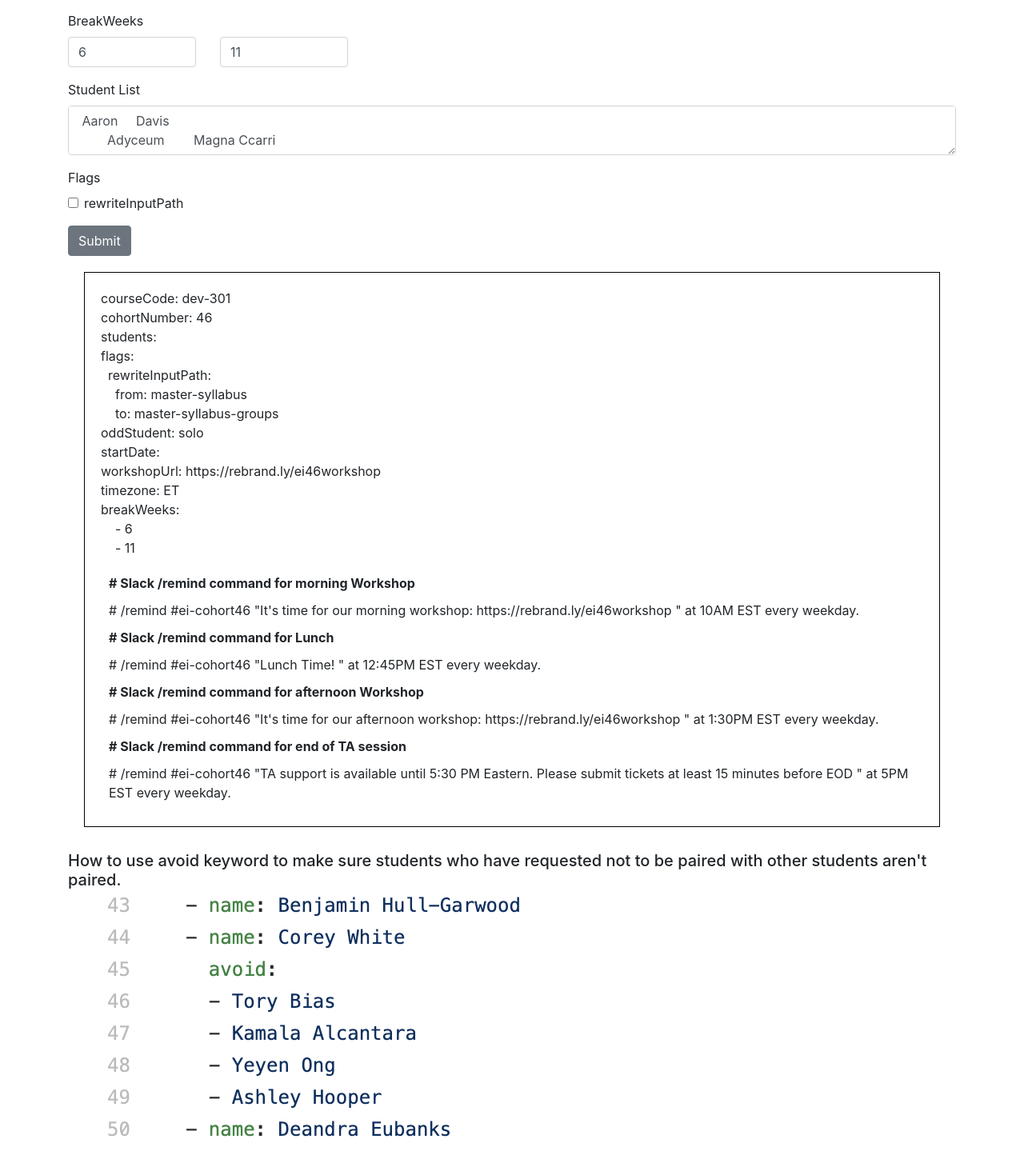
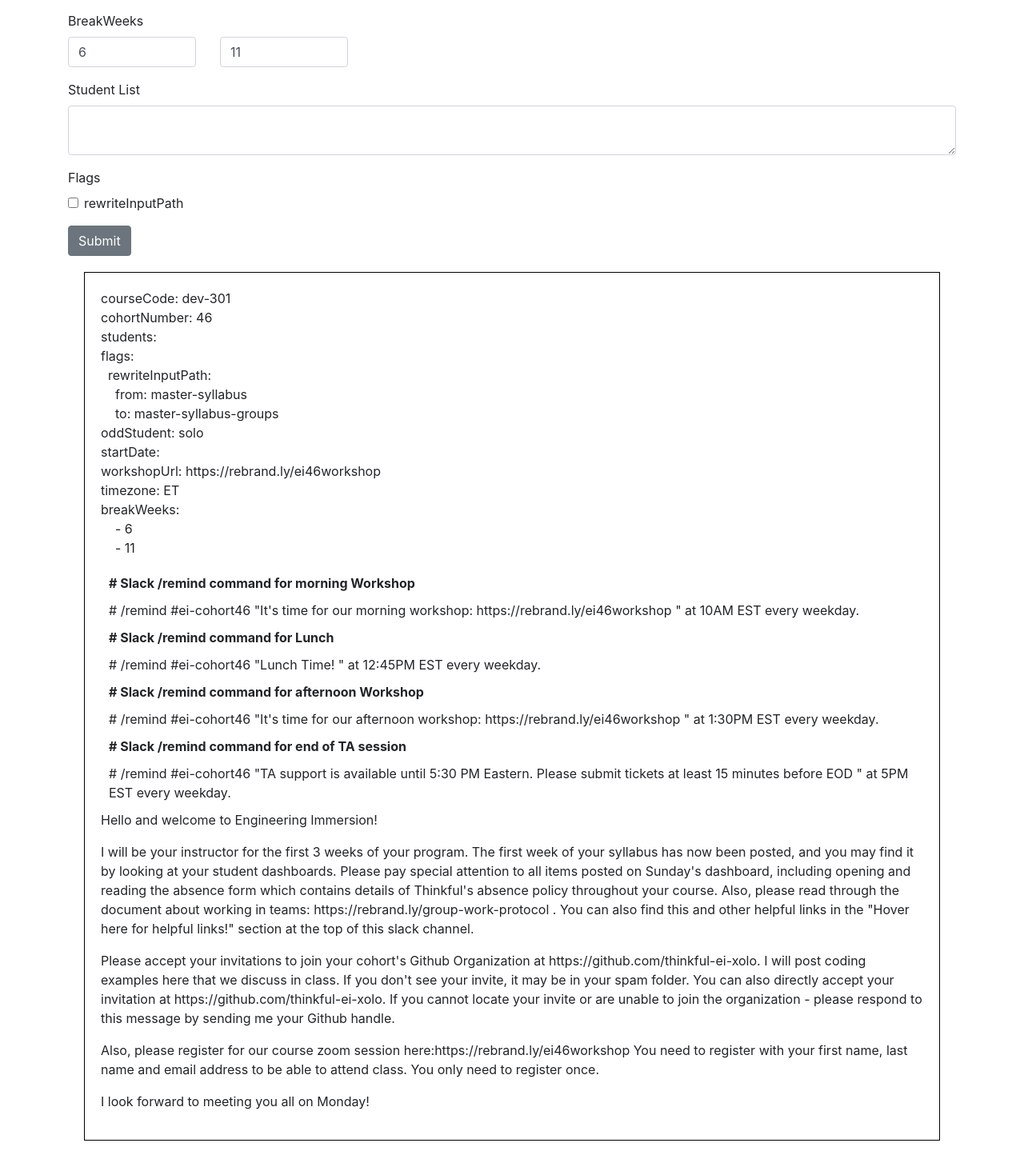
Before and after one commit to terrataylor/thinkful-instructor-tools, a React (Create React App) app: page /yaml in a window 1280 px wide. Shown: the part 522-1961 px from the top of the page at 80% size. Built offline with nearby package versions, Linux system fonts and the light colour scheme; no server answers.

Commit message:
tool updates

```diff
--- a/src/components/Attendance/Attendance.js
+++ b/src/components/Attendance/Attendance.js
@@ -35,7 +35,7 @@
              let lname = student.lname.toLowerCase();
              let name = `${fname} ${lname}`;
            let preferredname= student.preferredname !== undefined ? student.preferredname :"";
-           let attendance = this.compareToChat(chat,fname,lname,preferredname)
+           let attendance = this.compareToChat(chat,name,preferredname)
             if (name !== "") {
                 if (attendance) {
                     attendanceArray.push({ id: student.id, name: name, present: "x" })
--- a/src/components/Resources/Resources.js
+++ b/src/components/Resources/Resources.js
@@ -80,10 +80,13 @@
                                     <p><a target="_blank" rel="noopener noreferrer" href="https://lark.thinkful.com/courses/43/tickets/">Student Tickets (EI)</a></p>
                                     <p><a target="_blank" rel="noopener noreferrer" href="https://ftgen-trigger.herokuapp.com/">Syllabus Generator</a></p>
                                     <p><a target="_blank" rel="noopener noreferrer" href="https://student-auditor.herokuapp.com/">Student Auditor</a></p>
+                                    <p><a target="_blank" rel="noopener noreferrer" href="https://chegg-my.sharepoint.com/:x:/r/personal/tauhida_chegg_com/_layouts/15/guestaccess.aspx?share=ETwzAHpJQrdDvccTzrF9hDIB_-7wY3xo9ARL3FtoG2l6bA">Audit Spreadsheet</a></p>
+
                                     <p><a target="_blank" rel="noopener noreferrer" href="https://dashboard.thinkful.com/">Thinkful Courses Dashboard (Information about courses, modules, grading ruberics and checkpoints)</a></p>
                                     <p><a target="_blank" rel="noopener noreferrer" href="https://chegg.atlassian.net/wiki/spaces/TFPED/pages/386075112/CMS+Content+Reader">Thinkful PED</a></p>
                                     <p><a target="_blank" rel="noopener noreferrer" href="https://github.com/Thinkful-Ed/ei-sample-bookmarks-app">Thinkful Bookmarks App</a></p>
                                     <p><a target="_blank" rel="noopener noreferrer" href="https://chegg.sharepoint.com/sites/InstructionalDesign/SitePages/Curriculum%20Feedback%20and%20Project%20Requests.aspx">Put in Tickets about Qualified.io and Curriculum</a></p>
+                                    <p><a target="_blank" rel="noopener noreferrer" href="https://chegg.atlassian.net/wiki/spaces/TFPED/pages/175412174/Bugs+Cleanup">Put in Tickets about Sessions</a></p>
                                     <p><a target="_blank" rel="noopener noreferrer" href="https://chegg-my.sharepoint.com/personal/ttaylor_chegg_com/_layouts/15/onedrive.aspx?id=%2Fpersonal%2Fttaylor%5Fchegg%5Fcom%2FDocuments%2FCohort49Polls&originalPath=aHR0cHM6Ly9jaGVnZy1teS5zaGFyZXBvaW50LmNvbS86ZjovcC90dGF5bG9yL0VxRDVmaUdKaFhWQmlzYmtVYWF0ODZNQkFzYm0wUHdLc3BFR056cHBJMjJrbFE_cnRpbWU9YjdpRHlwWEgyRWc">Upload Poll Results</a></p>
                                     <p><a target="_blank" rel="noopener noreferrer" href="https://gist.github.com/oampo/da53e70f798dccc9923616d000c820ff">Decoder Capstone</a></p>
 
--- a/src/components/YamlGenerator/YamlGenerator.js
+++ b/src/components/YamlGenerator/YamlGenerator.js
@@ -1,128 +1,96 @@
 import React from "react";
-import { Row, Col, Container, Button, Form, FormGroup, Label, Input } from 'reactstrap';
-import apiUrl from '../../env';
-import avoidExample from '../../resources/avoid-example.png';
+import {
+  Row,
+  Col,
+  Container,
+  Button,
+  Form,
+  FormGroup,
+  Label,
+  Input,
+} from "reactstrap";
+import apiUrl from "../../env";
+import avoidExample from "../../resources/avoid-example.png";
 class YamlGenerator extends React.Component {
   state = {
     students: [],
-        courseCode:"dev-301",
-        cohortNum:46,
-        startDate:'',
-        workshopUrl:"https://rebrand.ly/ei46workshop",
+    courseCode: "dev-301",
+    cohortNum: 46,
+    startDate: "",
+    workshopUrl: "https://rebrand.ly/ei46workshop",
     timeZone: "EST",
-        breakWeek1:6,
-        breakWeek2:11,
-        studentList:` Aaron	Davis
-        Adyceum	Magna Ccarri
-        Amanda	McCabe
-        Andrew	Dela Rosa
-        Andy	Charles
-        Anthony	Odero
-        Brandon	Weiss
-        Bruno	Mota
-        Caleb	Jackson
-        Chad	Drake
-        Chanpasong	Thipphakhinkeo
-        Christopher	Whatley
-        Dennis	Vitery
-        Derek	Nellis
-        Devon	Reihl
-        Diana	Tineo
-        Harrison	Winkler
-        Ian	Jorgensen
-        Jason	Stankevich
-        Jeffrey	Chodil
-        Jordan	Doughty
-        Josh	Barnes
-        Justin	Rehrig
-        Kaylena	Hall
-        Kory	Rodriguez
-        Malik	Dejean
-        Mariela	Magallon
-        Mark	Force
-        Mark	Marcello
-        Marquel	Greene
-        Michael	Hicks-Richardson
-        Michael	Sliger
-        Nathaniel	Gaffney
-        Rachel	Reilly
-        Richard	Scott
-        Russell	Champlain
-        Sean	Mathis
-        Steven	Henderson
-        Terrance	IvyBrown
-        Theo	McCauley
-        Timothy	Mahoney
-        Trevoer	Alt
-        Will	Zeiher
-        William	Cox
-        Xavier	Ritch`,
-        rewriteInputPath:true,
-        slackHandles:""
-    }
+    breakWeek1: 6,
+    breakWeek2: 11,
+    studentList: ` `,
+    rewriteInputPath: true,
+    slackHandles: "",
+  };
 
   componentDidMount() {
     this.getItems();
   }
   getItems() {
     fetch(apiUrl)
-            .then(response => response.json())
-            .then(students => {
-                let slackHandles = students.map(student=>student.slack)
-                this.setState({slackHandles:slackHandles.join(" ")});
+      .then((response) => response.json())
+      .then((students) => {
+        let slackHandles = students.map((student) => student.slack);
+        this.setState({ slackHandles: slackHandles.join(" ") });
         /*  students.sort(function(a, b) {
                     return a.id - b.id ;
                   });
                 this.setState({ students })*/
       })
-            .catch(err => console.log(err))
+      .catch((err) => console.log(err));
   }
 
-    componentWillUnmount() {
+  componentWillUnmount() {}
+  onChange = (e) => {
+    console.log(e);
+    if (e.target.name === "rewriteInputPath") {
+      this.setState({ [e.target.name]: e.target.checked });
+    } else {
+      this.setState({ [e.target.name]: e.target.value });
+    }
+  };
 
-    }
-    onChange = e => {
-        console.log(e)
-        if(e.target.name==="rewriteInputPath"){
-            this.setState({ [e.target.name]: e.target.checked })
-        } else{
-        this.setState({ [e.target.name]: e.target.value })
-        }
-    }
-
-    generateYaml=e=> {
+  generateYaml = (e) => {
     console.log(this.state.startDate);
     e.preventDefault();
-        let students = this.state.studentList.trim().replace("	", " ").split("\n").sort();
+    let students = this.state.studentList
+      .trim()
+      .replace("	", " ")
+      .split("\n")
+      .sort();
     var nameList = students.map(function (item) {
-            return item.trim()
+      return item.trim();
     });
     let output = [];
     for (let i = 0; i < nameList.length; i++) {
       let name = nameList[i].split("	");
-             console.log(nameList[i],name,name.length)
-             if(name.length===1){
+      console.log(nameList[i], name, name.length);
+      if (name.length === 1) {
         name = name[0].split(" ");
       }
-             if (name.length>1) {
+      if (name.length > 1) {
         let firstName = name[0];
         let lastName = name[1];
         let lastInitial = lastName[0];
         if (this.checkIfDups(firstName, nameList)) {
-                     output[i] = `  - name: ${firstName} ${lastName}\n     shortName: ${firstName}${lastInitial}\n`;
+          output[
+            i
+          ] = `  - name: ${firstName} ${lastName}\n     shortName: ${firstName}${lastInitial}\n`;
         } else {
           output[i] = `  - name: ${firstName} ${lastName}\n`;
         }
       }
     }
-         console.log(output)
-         this.setState({students:output})
-    }
-
+    console.log(output);
+    this.setState({ students: output });
+  };
 
   checkIfDups(firstName, list) {
     let counter = 0;
-        console.log(firstName,list)
+    console.log(firstName, list);
     if (list) {
       for (let i = 0; i < list.length; i++) {
         let fname = list[i];
@@ -141,30 +109,63 @@
         <Form onSubmit={this.generateYaml}>
           <FormGroup>
             <Label for="courseCode">Course Code</Label>
-                        <select id="courseCode" className="form-control" onChange={this.onChange} defaultValue="dev-301" >
+            <select
+              id="courseCode"
+              className="form-control"
+              onChange={this.onChange}
+              defaultValue="dev-301"
+            >
               <option value="dev-301">dev-301</option>
               <option value="data-301">data-301</option>
               <option value="data_analytics-301">data_analytics-301</option>
-                            <option value="digital_marketing-301">digital_marketing-301</option>
-                            <option value="project_marketing-301">project_marketing-301</option>
+              <option value="digital_marketing-301">
+                digital_marketing-301
+              </option>
+              <option value="project_marketing-301">
+                project_marketing-301
+              </option>
               <option value="ux-301">ux-301</option>
             </select>
           </FormGroup>
           <FormGroup>
             <Label for="cohortNum">Cohort Number</Label>
-                        <Input type="text" name="cohortNum" id="cohortNum" onChange={this.onChange} defaultValue="46" />
+            <Input
+              type="text"
+              name="cohortNum"
+              id="cohortNum"
+              onChange={this.onChange}
+              defaultValue="46"
+            />
           </FormGroup>
           <FormGroup>
             <Label for="startDate">Start Date</Label>
-                        <Input type="date" name="startDate" id="startDate" onChange={this.onChange} value={this.state.startDate} />
+            <Input
+              type="date"
+              name="startDate"
+              id="startDate"
+              onChange={this.onChange}
+              value={this.state.startDate}
+            />
           </FormGroup>
           <FormGroup>
             <Label for="workshopUrl">Workshop URL</Label>
-                        <Input type="url" name="workshopUrl" id="workshopUrl" onChange={this.onChange} value={this.state.workshopUrl} />
+            <Input
+              type="url"
+              name="workshopUrl"
+              id="workshopUrl"
+              onChange={this.onChange}
+              value={this.state.workshopUrl}
+            />
           </FormGroup>
           <FormGroup>
             <Label for="timezone">Time Zone</Label>
-                        <select id="timezone" name="timezone" className="form-control"  onChange={this.onChange} value={this.state.timeZone}>
+            <select
+              id="timezone"
+              name="timezone"
+              className="form-control"
+              onChange={this.onChange}
+              value={this.state.timeZone}
+            >
               <option value="PST">PST</option>
               <option value="MST">MST</option>
               <option value="CST">CST</option>
@@ -174,26 +175,62 @@
           <FormGroup>
             <Label for="breakWeeks">BreakWeeks</Label>
             <Row>
-                            <Col md="2"><Input type="text" name="breakWeek1" id="breakWeek1" onChange={this.onChange} value={this.state.breakWeek1 === null ? '' : this.state.breakWeek1} />
+              <Col md="2">
+                <Input
+                  type="text"
+                  name="breakWeek1"
+                  id="breakWeek1"
+                  onChange={this.onChange}
+                  value={
+                    this.state.breakWeek1 === null ? "" : this.state.breakWeek1
+                  }
+                />
               </Col>
-                            <Col md="2"><Input type="text" name="breakWeek2" id="breakWeek2" onChange={this.onChange} value={this.state.breakWeek2 === null ? '' : this.state.breakWeek2} /></Col>
+              <Col md="2">
+                <Input
+                  type="text"
+                  name="breakWeek2"
+                  id="breakWeek2"
+                  onChange={this.onChange}
+                  value={
+                    this.state.breakWeek2 === null ? "" : this.state.breakWeek2
+                  }
+                />
+              </Col>
             </Row>
           </FormGroup>
 
           <FormGroup>
             <Label for="studentList">Student List</Label>
-                        <textarea className="form-control" type="text" name="studentList" id="studentList" onChange={this.onChange} value={this.state.studentList === null ? '' : this.state.studentList} />
+            <textarea
+              className="form-control"
+              type="text"
+              name="studentList"
+              id="studentList"
+              onChange={this.onChange}
+              value={
+                this.state.studentList === null ? "" : this.state.studentList
+              }
+            />
           </FormGroup>
           <FormGroup>
             <Label>Flags</Label>
             <Row>
               <Col md="4">
                 <div className="form-check">
-                                    <input className="form-check-input" type="checkbox" id="rewriteInputPath" name="rewriteInputPath" onChange={this.onChange} value={this.state.rewriteInputPath}/>
+                  <input
+                    className="form-check-input"
+                    type="checkbox"
+                    id="rewriteInputPath"
+                    name="rewriteInputPath"
+                    onChange={this.onChange}
+                    value={this.state.rewriteInputPath}
+                  />
                   <Label className="form-check-label" for="rewriteInputPath">
                     rewriteInputPath
                   </Label>
-                                </div></Col>
+                </div>
+              </Col>
             </Row>
           </FormGroup>
           <Button>Submit</Button>
@@ -204,15 +241,19 @@
             <div className="yaml">
               <div>courseCode: {this.state.courseCode}</div>
               <div>cohortNumber: {this.state.cohortNum}</div>
-                        <div>students: <div className="students-yaml">{this.state.students}</div></div>
+              <div>
+                students:{" "}
+                <div className="students-yaml">{this.state.students}</div>
+              </div>
               <div></div>
-                        {this.state.rewriteInputPath === true &&
-                        <div>flags:
+              {this.state.rewriteInputPath === true && (
+                <div>
+                  flags:
                   <div>&nbsp;&nbsp;rewriteInputPath:</div>
                   <div>&nbsp;&nbsp;&nbsp;&nbsp;from: master-syllabus</div>
                   <div>&nbsp;&nbsp;&nbsp;&nbsp;to: master-syllabus-groups</div>
-
-                            </div>}
+                </div>
+              )}
               <div>oddStudent: solo</div>
               <div>startDate: {this.state.startDate}</div>
               <div>workshopUrl: {this.state.workshopUrl}</div>
@@ -221,28 +262,91 @@
               <div>&nbsp;&nbsp;&nbsp;&nbsp;- {this.state.breakWeek1}</div>
               <div>&nbsp;&nbsp;&nbsp;&nbsp;- {this.state.breakWeek2}</div>
 
+              <div className="slackReminders">
+                <div>
+                  <strong># Slack /remind command for morning Workshop</strong>
+                </div>
+                <div>
+                  # /remind #ei-cohort{this.state.cohortNum} "It's time for our
+                  morning workshop: {this.state.workshopUrl}{" "}
+                  {this.state.slackHandles}" at 10AM {this.state.timeZone} every
+                  weekday.
+                </div>
+                <div>
+                  <strong># Slack /remind command for Lunch</strong>
+                </div>
+                <div>
+                  # /remind #ei-cohort{this.state.cohortNum} "Lunch Time!{" "}
+                  {this.state.slackHandles}" at 12:45PM {this.state.timeZone}{" "}
+                  every weekday.
+                </div>
+                <div>
+                  <strong>
+                    # Slack /remind command for afternoon Workshop
+                  </strong>
+                </div>
+                <div>
+                  # /remind #ei-cohort{this.state.cohortNum} "It's time for our
+                  afternoon workshop: {this.state.workshopUrl}{" "}
+                  {this.state.slackHandles}" at 1:30PM {this.state.timeZone}{" "}
+                  every weekday.
+                </div>
+                <div>
+                  <strong># Slack /remind command for end of TA session</strong>
+                </div>
+                <div>
+                  # /remind #ei-cohort{this.state.cohortNum} "TA support is
+                  available until 5:30 PM Eastern. Please submit tickets at
+                  least 15 minutes before EOD {this.state.slackHandles}" at 5PM{" "}
+                  {this.state.timeZone} every weekday.
+                </div>
+              </div>
+              <div className="welcome">
+                <p>Hello and welcome to Engineering Immersion!</p>
+                <p>
+                  I will be your instructor for the first 3 weeks of your
+                  program. The first week of your syllabus has now been posted,
+                  and you may find it by looking at your student dashboards.
+                  Please pay special attention to all items posted on Sunday's
+                  dashboard, including opening and reading the absence form
+                  which contains details of Thinkful's absence policy throughout
+                  your course.  Also, please read through the document about working in teams:
+                  https://rebrand.ly/group-work-protocol .  You can also find this and other helpful links
+                  in the "Hover here for helpful links!" section at the top of this slack channel.
 
-                        <div className="slackReminders">
-                            <div><strong># Slack /remind command for morning Workshop</strong></div>
-                            <div># /remind #ei-cohort{this.state.cohortNum} "It's time for our morning workshop: {this.state.workshopUrl} {this.state.slackHandles}" at 10AM {this.state.timeZone} every weekday.</div>
-                            <div><strong># Slack /remind command for Lunch</strong></div>
-                            <div># /remind #ei-cohort{this.state.cohortNum} "Lunch Time! {this.state.slackHandles}" at 12:45PM {this.state.timeZone} every weekday.</div>
-                            <div><strong># Slack /remind command for afternoon Workshop</strong></div>
-                            <div># /remind #ei-cohort{this.state.cohortNum} "It's time for our afternoon workshop: {this.state.workshopUrl} {this.state.slackHandles}" at 1:30PM {this.state.timeZone} every weekday.</div>
-                            <div><strong># Slack /remind command for end of TA session</strong></div>
-                            <div># /remind #ei-cohort{this.state.cohortNum} "TA support is available until 5:30 PM Eastern. Please submit tickets at least 15 minutes before EOD {this.state.slackHandles}" at 5PM {this.state.timeZone} every weekday.</div>
+                </p>
+                <p>
+                  Please accept your invitations to join your cohort's Github
+                  Organization at https://github.com/thinkful-ei-xolo. I will
+                  post coding examples here that we discuss in class. If you
+                  don't see your invite, it may be in your spam folder. You can
+                  also directly accept your invitation at
+                  https://github.com/thinkful-ei-xolo. If you cannot locate your
+                  invite or are unable to join the organization - please respond
+                  to this message by sending me your Github handle.
+                </p>
+                <p>
+                  Also, please register for our course zoom session here:
+                  {this.state.workshopUrl} You need to register with your first name,
+                   last name and email address to be able to attend class.
+                  You only need to register once.
+                </p>
+                <p>I look forward to meeting you all on Monday!</p>
               </div>
             </div>
           </Col>
         </Row>
         <Row>
           <Col>
-                    <h5>How to use avoid keyword to make sure students who have requested not to be paired with other students aren't paired.</h5>
-                            <img src={avoidExample} alt="example of avoid function"/>
+            <h5>
+              How to use avoid keyword to make sure students who have requested
+              not to be paired with other students aren't paired.
+            </h5>
+            <img src={avoidExample} alt="example of avoid function" />
           </Col>
         </Row>
-
-            </Container>);
+      </Container>
+    );
   }
 }
 
```
Also changed, not shown: src/components/Roster/Roster.js (+6 -7 lines). Lines whose indentation alone changed are shown as unchanged.
